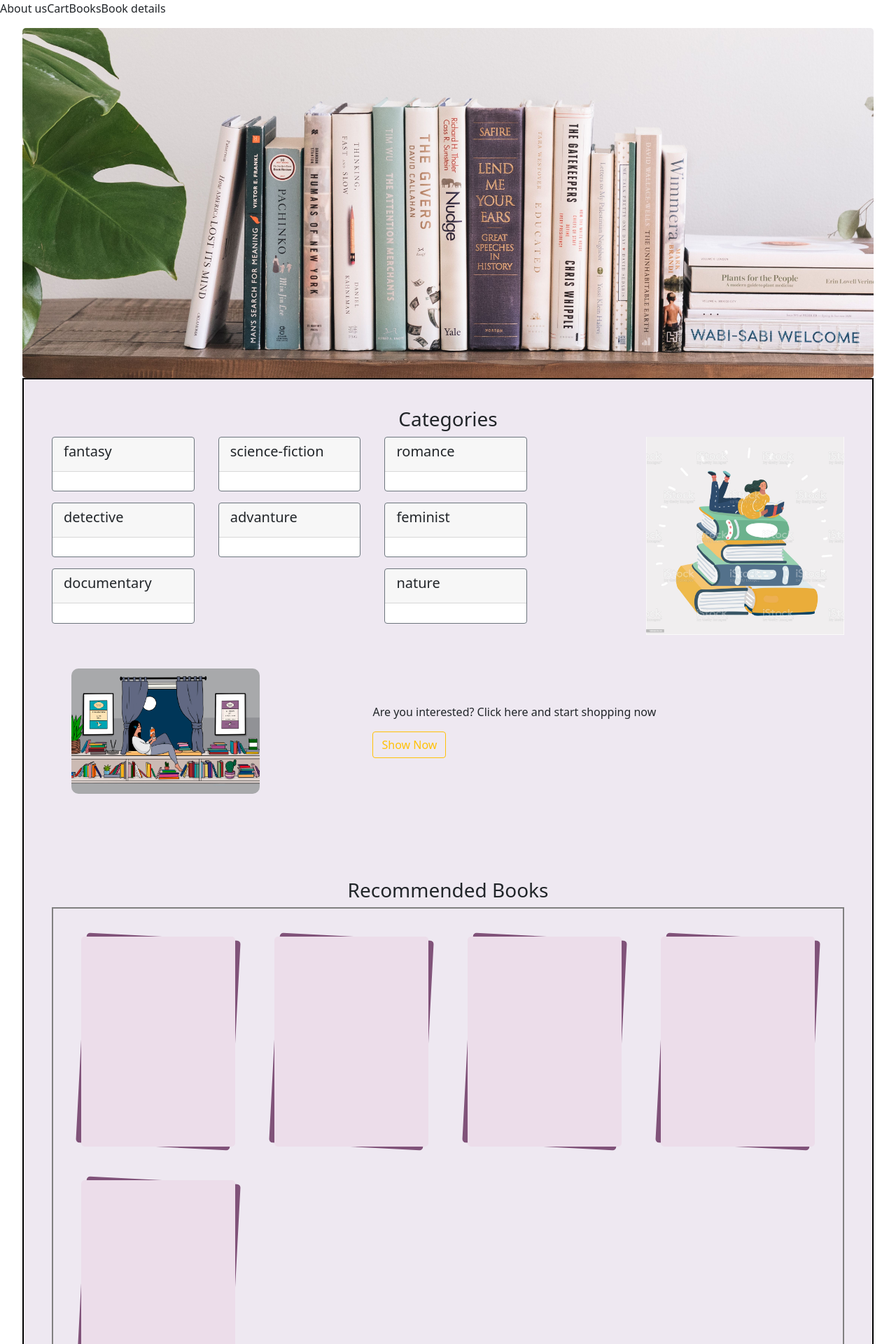
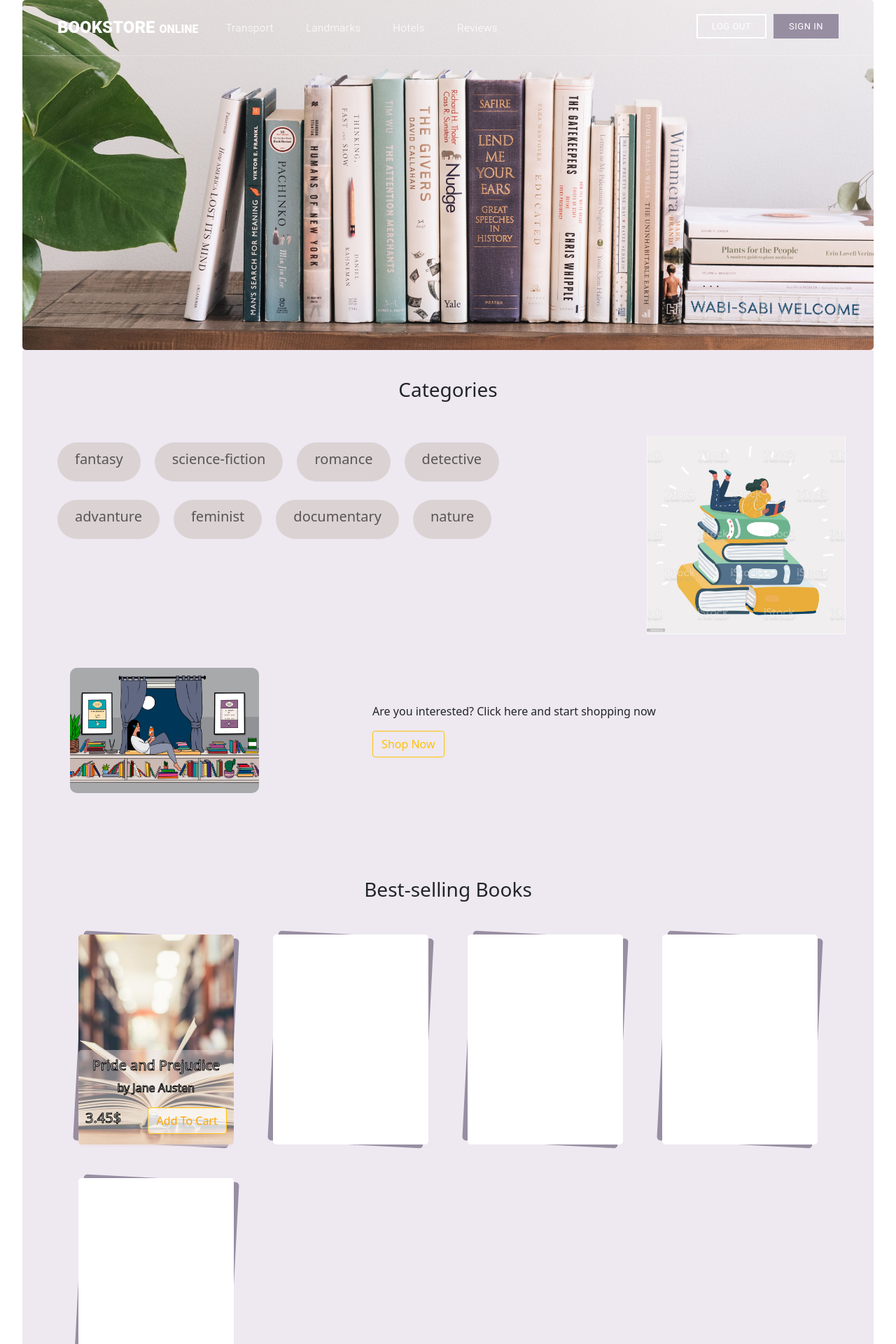
Before and after one commit to NatiaChubinidze/Angular_Books_Online_Shop, an Angular app in the folder Books-Online-Shop/: page / in a window 1280 px wide. Shown: the top 1920 px of the page at 70% size. Built offline with nearby package versions, Linux system fonts and the light colour scheme.

Commit message:
adding landing page styles

```diff
--- a/Books-Online-Shop/src/app/landing-page/landing-page.component.html
+++ b/Books-Online-Shop/src/app/landing-page/landing-page.component.html
@@ -1,13 +1,13 @@
 <div class="box-one"></div>
     <div class="categories">
-        <h3 class="text-center">Categories</h3>
+        <h3 class="text-center mb-5">Categories</h3>
         <div class="d-flex justify-content-between">
         <div class="categories-list">
             <!-- card -->
-            <div class="card border-secondary mb-3" *ngFor="let item of categories">
-                <div class="card-header">
+            <div class="category-card mb-3" *ngFor="let item of categories">
+
                   <h5 class="card-title">{{item}}</h5>
-                </div>
+
               </div>
         </div>
         <img class="categories-img" src="../../assets/images/book10.jpg" alt="book">
@@ -18,13 +18,25 @@
             </div>
             <div class="shop-now-btn">
                 <p>Are you interested? Click here and start shopping now <br></p>
-                <button type="button" class="btn btn-outline-warning">Show Now</button>
+                <button type="button" class="btn btn-outline-warning">Shop Now</button>
             </div>
         </div>
-        <h3 class="text-center">Recommended Books</h3>
+        <h3 class="text-center">Best-selling Books</h3>
         <div class="recommended-books">
             <div class="card-dark mb-5">
-                <div class="card-light"></div>
+                <div class="card-light">
+                    <img src="../../assets/images/book8.jpg">
+                    <div class="book-info">
+                        <h5 >Pride and Prejudice</h5>
+                        <p class="author">by Jane Austen</p>
+                        <div class="d-flex justify-content-between">
+                        <p class="pricing">3.45$</p>
+
+                        <button type="button" class="btn btn-outline-warning golden">Add To Cart</button>
+                        </div>
+                        </div>
+
+                </div>
             </div>
             <div class="card-dark">
                 <div class="card-light"></div>
--- a/Books-Online-Shop/src/app/landing-page/landing-page.component.scss
+++ b/Books-Online-Shop/src/app/landing-page/landing-page.component.scss
@@ -1,6 +1,6 @@
 .box-one{
     height:500px;
-    // border:2px solid black;
+
     background-image: url("../../assets/images/books5.jpg");
     background-repeat: no-repeat;
     background-size:cover;
@@ -11,7 +11,7 @@
 }
 
 .categories{
-    border: 2px solid black;
+
     min-height:300px;
     width:95%;
     margin:0 auto;
@@ -23,11 +23,22 @@
     width:60%;
     display: flex;
     flex-wrap: wrap;
-    justify-content: space-between;
+    justify-content:start;
+    align-content: flex-start;
 }
 
-.card{
-    width:30%;
+.category-card{
+    min-width:100px;
+    padding:12px 25px;
+    color:rgba(0,0,0,0.6);
+    background-color: rgb(219, 211, 211);
+    border-radius: 28px;
+    height:fit-content;
+    margin:10px;
+}
+.category-card:hover{
+    color:black;
+    background-color: rgb(196, 189, 189);
 }
 .categories-img{
     width:25%;
@@ -59,14 +70,14 @@
     flex-wrap: wrap;
     justify-content: space-between;
     min-height:500px;
-    border: 2px solid gray;
+
     padding:40px;
 }
 
 .card-dark{
 width:21%;
 height:300px;
-background-color: rgb(128, 82, 121);
+background-color: #988ea2;
 transform: rotate(3deg);
 border-radius: 5px;
 }
@@ -74,7 +85,50 @@ border-radius: 5px;
 .card-light{
     width:100%;
     height:300px;
-    background-color: rgb(236, 221, 234);
+    background-color: rgb(255, 255, 255);
     transform: rotate(-3deg);
     border-radius: 5px;
+    position:relative;
+    img{
+        width:100%;
+        height:100%;
+        object-fit:cover;
+        border-radius: 5px;
+    }
+    .book-info{
+        z-index: 1;
+        background-color: rgba(235, 221, 221, 0.432);
+        border-radius:5px;
+        position:absolute;
+        width:100%;
+        margin:0 auto;
+        top:55%;
+        overflow: hidden;
+        color:white;
+        padding:10px;
+        h5, .author{
+            -webkit-text-stroke: 1px black;
+            text-align: center;
+        }
+        .pricing{
+            font-weight:500;
+            color:white;
+            -webkit-text-stroke: 1px black;
+            font-size:20px;
+        }
+        .btn{
+            height:fit-content;
+        }
+        .golden{
+
+            font-weight: 400;
+           color:orange;
+            background-color: rgba(255, 255, 255, 0.692);
+        }
+        .golden:hover{
+            background-color: #ffc107;
+            color:black;
+        }
+    }
+
 }
--- a/Books-Online-Shop/src/app/navigation/navigation.component.html
+++ b/Books-Online-Shop/src/app/navigation/navigation.component.html
@@ -1,6 +1,78 @@
-<div class="nav-box d-flex">
-<p>About us</p>
-<p>Cart</p>
-<p>Books</p>
-<p>Book details</p>
-</div>
+<!-- Header -->
+<header class="body">
+    <nav class="navbar navbar-expand-lg">
+      <div class="container">
+        <a class="navbar-brand" [routerLink]="['/home']"
+          ><h2>Bookstore <em>Online</em></h2></a
+        >
+        <button
+          class="navbar-toggler"
+          type="button"
+          data-toggle="collapse"
+          data-target="#navbarResponsive"
+          aria-controls="navbarResponsive"
+          aria-expanded="false"
+          aria-label="Toggle navigation"
+        >
+          <span class="navbar-toggler-icon"></span>
+        </button>
+        <div class="collapse navbar-collapse" id="navbarResponsive">
+          <ul class="navbar-nav ml-auto">
+            <li class="nav-item">
+              <a
+                class="nav-link"
+                [routerLink]="['/transport']"
+                routerLinkActive="active"
+                >Transport</a
+              >
+            </li>
+            <li class="nav-item">
+              <a
+                class="nav-link"
+                [routerLink]="['/landmarks']"
+                routerLinkActive="active"
+                >Landmarks</a
+              >
+            </li>
+            <li class="nav-item">
+              <a
+                class="nav-link"
+                [routerLink]="['/hotels']"
+                routerLinkActive="active"
+                >Hotels</a
+              >
+            </li>
+
+            <li
+              class="nav-item"
+            >
+              <a
+                class="nav-link"
+                [routerLink]="['/reviews']"
+                routerLinkActive="active"
+                >Reviews</a
+              >
+            </li>
+          </ul>
+        </div>
+        <div class="functional-buttons">
+          <ul>
+            <li>
+              <a
+                class="logOut"
+                >Log Out</a
+              >
+            </li>
+            <li>
+              <a
+                [routerLink]="['/signIn']"
+                routerLinkActive="active"
+                >Sign In</a
+              >
+            </li>
+
+          </ul>
+        </div>
+      </div>
+    </nav>
+  </header>
--- a/Books-Online-Shop/src/app/navigation/navigation.component.scss
+++ b/Books-Online-Shop/src/app/navigation/navigation.component.scss
@@ -0,0 +1,173 @@
+.body {
+    font-family: "Roboto", sans-serif;
+    transition: all 0.5s;
+
+  }
+  p {
+    margin-bottom: 0px;
+    font-size: 14px;
+    color: #6a6a6a;
+    line-height: 25px;
+  }
+  a {
+    text-decoration: none !important;
+  }
+  a.main-button {
+    outline: none;
+    cursor: pointer;
+
+    height: 50px;
+    line-height: 50px;
+    padding: 0px 25px;
+    border: none;
+    margin-left: 10px;
+    background-color: #00bcd4;
+    color: #fff;
+    text-transform: uppercase;
+    font-size: 15px;
+    font-weight: 500;
+    letter-spacing: 0.5px;
+    transition: all 0.5s;
+  }
+  a.main-button:hover {
+    background-color: #00a4b9;
+  }
+
+  /* Header Style */
+  header {
+    position: fixed;
+    z-index: 99999;
+    width: 100%;
+    background-color: transparent !important;
+    background-repeat: no-repeat;
+    background-size: cover;
+    border-bottom: 1px solid rgba(250, 250, 250, 0.3);
+    height: 80px;
+    -webkit-transition: all 0.5s ease 0s;
+    -moz-transition: all 0.5s ease 0s;
+    -o-transition: all 0.5s ease 0s;
+    transition: all 0.5s ease 0s;
+
+  }
+
+  .navbar .navbar-brand {
+    float: left;
+    margin-top: 12px;
+    outline: none;
+  }
+  .navbar .navbar-brand h2 {
+    color: #fff;
+    text-transform: uppercase;
+    font-size: 24px;
+    font-weight: 800;
+    -webkit-transition: all 0.3s ease 0s;
+    -moz-transition: all 0.3s ease 0s;
+    -o-transition: all 0.3s ease 0s;
+    transition: all 0.3s ease 0s;
+  }
+  .navbar .navbar-brand h2 em {
+    font-style: normal;
+    font-size: 16px;
+  }
+  #navbarResponsive {
+    z-index: 999;
+  }
+  .navbar-collapse {
+    text-align: center;
+  }
+  .navbar .navbar-nav .nav-item {
+    margin: 0px 15px;
+  }
+  .navbar .navbar-nav a.nav-link {
+    text-transform: capitalize;
+    font-size: 15px;
+    font-weight: 300;
+    letter-spacing: 0.5px;
+    color: #fff;
+    transition: all 0.5s;
+    margin-top: 5px;
+  }
+  .navbar .navbar-nav .nav-link:hover,
+  .navbar .navbar-nav .active > .nav-link,
+  .navbar .navbar-nav .nav-link.active,
+  .navbar .navbar-nav .nav-link.show,
+  .navbar .navbar-nav .show > .nav-link {
+    color: #805279;
+  }
+  .navbar .navbar-toggler-icon {
+    background-image: none;
+  }
+  .navbar .navbar-toggler {
+    border-color: #fff;
+    background-color: #fff;
+    height: 36px;
+    outline: none;
+    border-radius: 0px;
+    position: absolute;
+    right: 30px;
+    top: 20px;
+  }
+  .navbar .navbar-toggler-icon:after {
+    content: "\f0c9";
+    color: #00bcd4;
+    font-size: 18px;
+    line-height: 26px;
+    font-family: "FontAwesome";
+  }
+  .functional-buttons {
+    margin-left: 5%;
+  }
+  .functional-buttons ul {
+    margin: 0;
+    padding: 0;
+  }
+  .functional-buttons ul li {
+    display: inline-block;
+    margin-left: 10px;
+  }
+  .functional-buttons ul li a {
+    display: inline-block;
+    background-color: transparent;
+    border: 2px solid #fff;
+    text-transform: uppercase;
+    font-size: 13px;
+    color: #fff;
+    padding: 6px 20px;
+    letter-spacing: 0.5px;
+    transition: all 0.5s;
+
+  }
+  .functional-buttons ul li a:hover {
+    color: #988ea2;
+    background-color: #fff;
+    cursor: pointer;
+  }
+  .functional-buttons ul li:last-child a {
+    display: inline-block;
+    background-color: #988ea2;
+    border: 2px solid #988ea2;
+    text-transform: uppercase;
+    font-size: 13px;
+    color: #fff;
+    padding: 6px 20px;
+    letter-spacing: 0.5px;
+    transition: all 0.5s;
+
+  }
+  .functional-buttons ul li:last-child a:hover {
+    color: #988ea2;
+    background-color: #fff;
+    border-color: white;
+    cursor: pointer;
+  }
+
+  .logOut:hover {
+    cursor: pointer;
+  }
+
+  a.nav-link:hover {
+    cursor: pointer;
+  }
+  a.infoText:hover {
+    cursor: default;
+  }
--- a/Books-Online-Shop/src/app/navigation/navigation.module.ts
+++ b/Books-Online-Shop/src/app/navigation/navigation.module.ts
@@ -1,13 +1,14 @@
 import { NgModule } from '@angular/core';
 import { CommonModule } from '@angular/common';
 import { NavigationComponent } from './navigation.component';
-
+import {RouterModule} from '@angular/router';
 
 
 @NgModule({
   declarations: [NavigationComponent],
   imports: [
-    CommonModule
+    CommonModule,
+    RouterModule
   ],
   exports:[
     NavigationComponent
```
